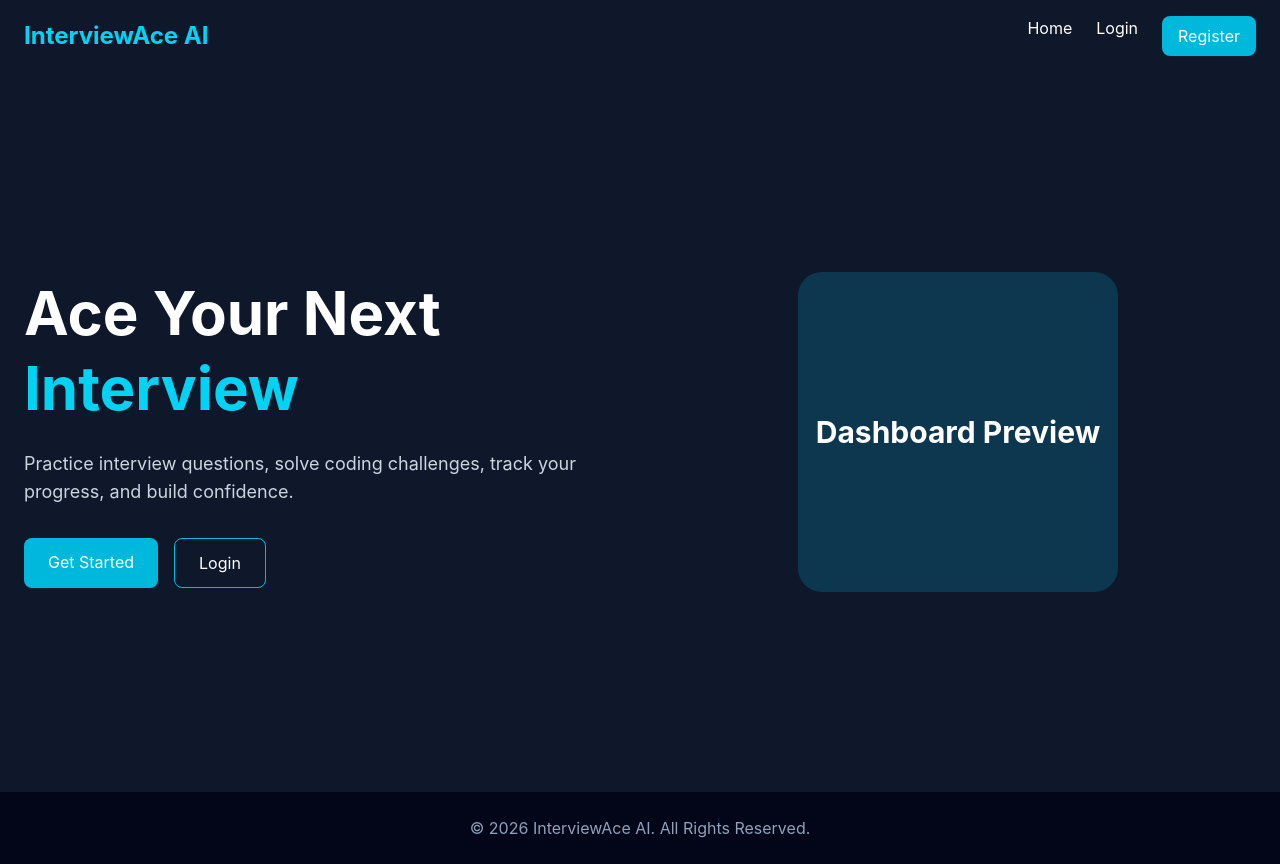
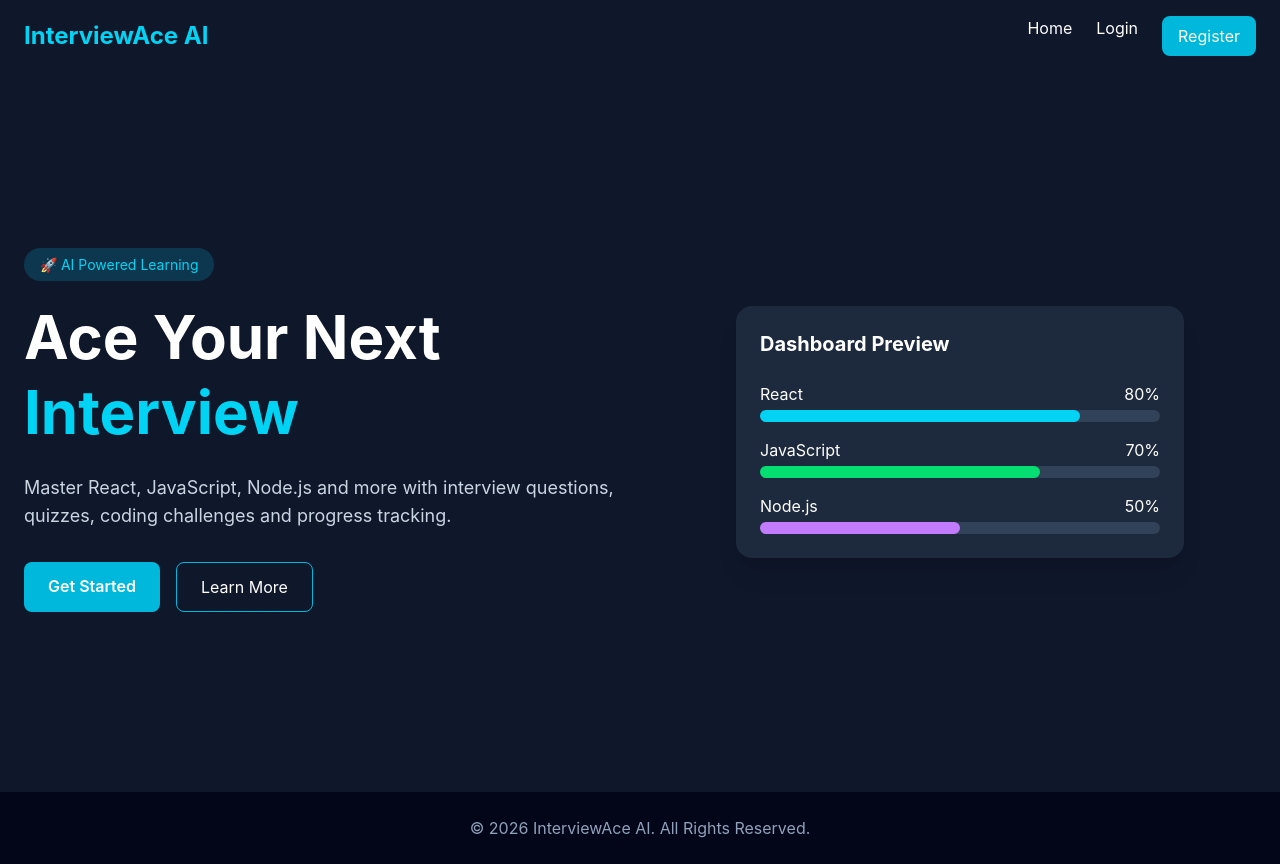
Before and after one commit to shreenib-web/interview-ace-ai, a React (Vite) app: page / in a window 1280 px wide. Built offline with nearby package versions, Linux system fonts and the light colour scheme.

Commit message:
Add hero section with dashboard preview

```diff
--- a/src/components/common/Hero.jsx
+++ b/src/components/common/Hero.jsx
@@ -3,23 +3,28 @@ import { Link } from "react-router-dom";
 function Hero() {
   return (
     <section className="bg-slate-900 text-white min-h-[90vh] flex items-center">
-      <div className="max-w-7xl mx-auto px-6 grid md:grid-cols-2 gap-10 items-center">
+      <div className="max-w-7xl mx-auto px-6 grid lg:grid-cols-2 gap-12 items-center">
 
-        {/* Left Content */}
+        {/* Left Side */}
         <div>
-          <h1 className="text-5xl md:text-6xl font-bold leading-tight">
-            Ace Your Next <span className="text-cyan-400">Interview</span>
+          <span className="bg-cyan-500/20 text-cyan-400 px-4 py-2 rounded-full text-sm">
+            🚀 AI Powered Learning
+          </span>
+
+          <h1 className="text-5xl lg:text-6xl font-bold mt-6 leading-tight">
+            Ace Your Next <br />
+            <span className="text-cyan-400">Interview</span>
           </h1>
 
-          <p className="mt-6 text-lg text-slate-300">
-            Practice interview questions, solve coding challenges,
-            track your progress, and build confidence.
+          <p className="mt-6 text-slate-300 text-lg">
+            Master React, JavaScript, Node.js and more with interview questions,
+            quizzes, coding challenges and progress tracking.
           </p>
 
           <div className="mt-8 flex gap-4">
             <Link
               to="/register"
-              className="bg-cyan-500 px-6 py-3 rounded-lg hover:bg-cyan-600"
+              className="bg-cyan-500 hover:bg-cyan-600 px-6 py-3 rounded-lg font-semibold"
             >
               Get Started
             </Link>
@@ -28,17 +33,56 @@ function Hero() {
               to="/login"
               className="border border-cyan-500 px-6 py-3 rounded-lg hover:bg-cyan-500"
             >
-              Login
+              Learn More
             </Link>
           </div>
         </div>
 
-        {/* Right Content */}
+        {/* Right Side */}
         <div className="flex justify-center">
-          <div className="w-80 h-80 bg-cyan-500/20 rounded-3xl flex items-center justify-center">
-            <h2 className="text-3xl font-bold">
+          <div className="bg-slate-800 rounded-2xl p-6 w-full max-w-md shadow-xl">
+
+            <h2 className="text-xl font-bold mb-6">
               Dashboard Preview
             </h2>
+
+            <div className="space-y-4">
+
+              <div>
+                <div className="flex justify-between mb-1">
+                  <span>React</span>
+                  <span>80%</span>
+                </div>
+
+                <div className="bg-slate-700 rounded-full h-3">
+                  <div className="bg-cyan-400 h-3 rounded-full w-4/5"></div>
+                </div>
+              </div>
+
+              <div>
+                <div className="flex justify-between mb-1">
+                  <span>JavaScript</span>
+                  <span>70%</span>
+                </div>
+
+                <div className="bg-slate-700 rounded-full h-3">
+                  <div className="bg-green-400 h-3 rounded-full w-[70%]"></div>
+                </div>
+              </div>
+
+              <div>
+                <div className="flex justify-between mb-1">
+                  <span>Node.js</span>
+                  <span>50%</span>
+                </div>
+
+                <div className="bg-slate-700 rounded-full h-3">
+                  <div className="bg-purple-400 h-3 rounded-full w-1/2"></div>
+                </div>
+              </div>
+
+            </div>
+
           </div>
         </div>
 
```
